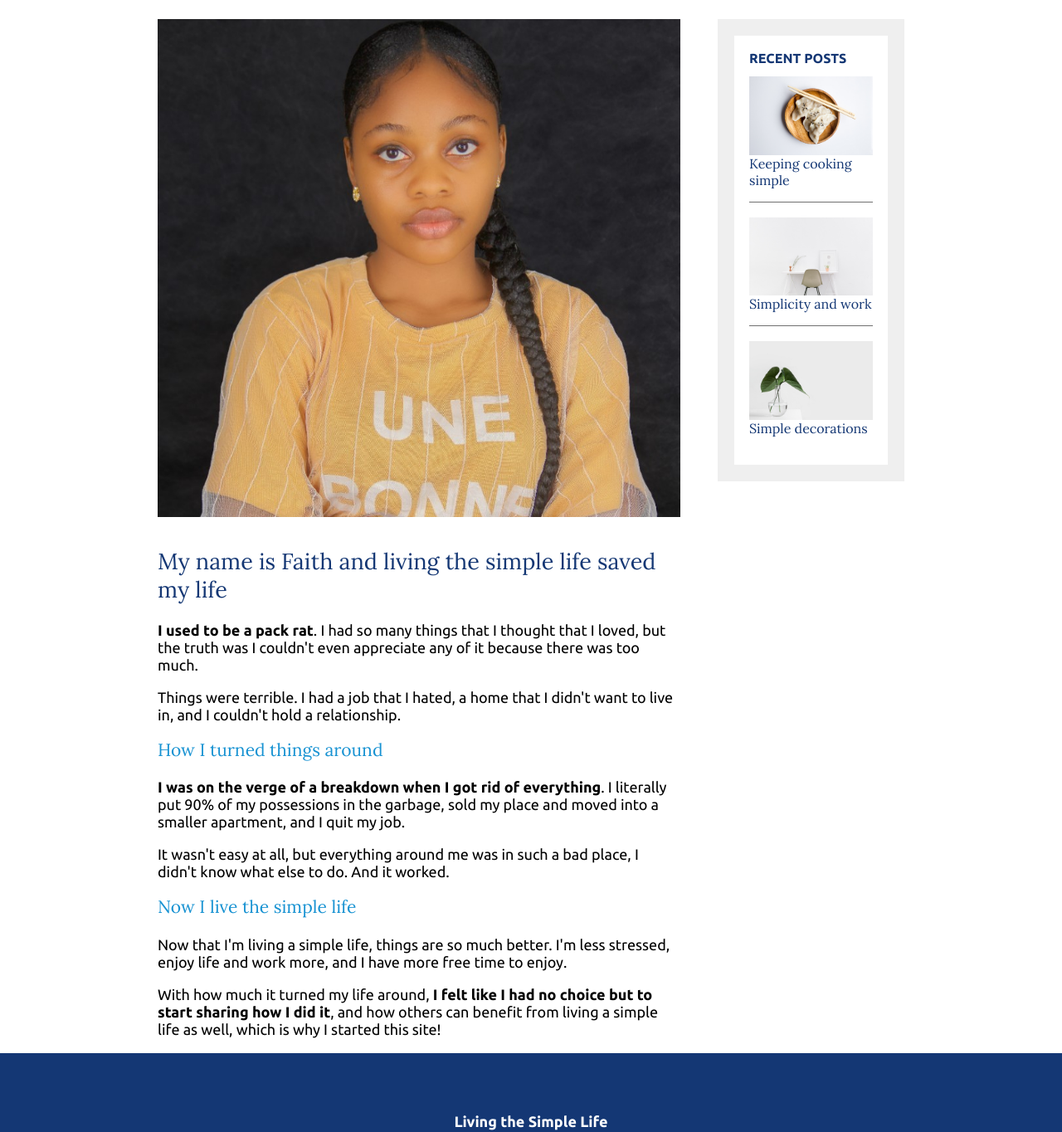
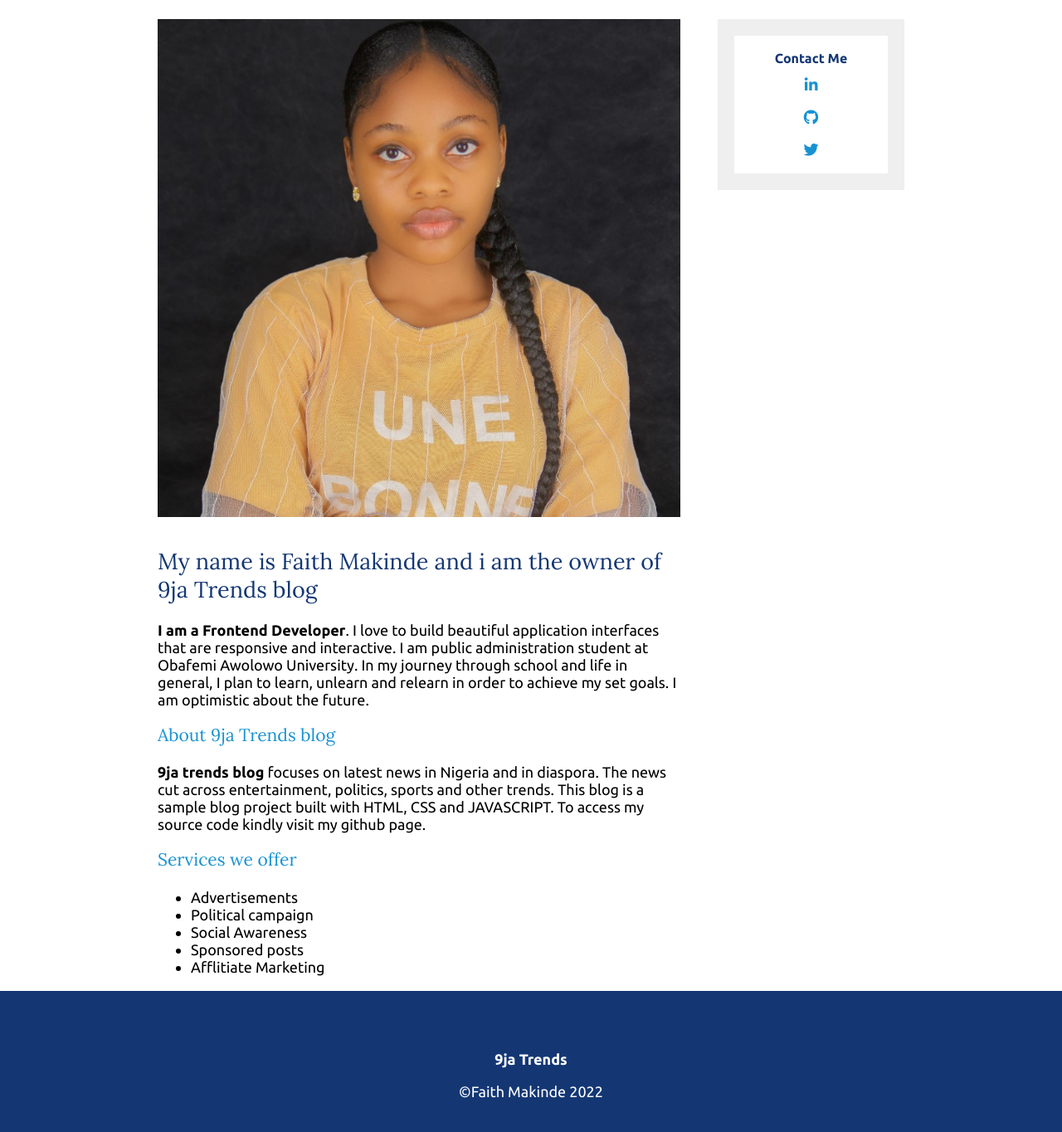
Before and after one commit to f8makinde/9ja-trends, a plain HTML site: page about-me.html in a window 1280 px wide. Shown: the part 160-1524 px from the top of the page at 83% size. Drawn offline with Linux system fonts and the light colour scheme.

Commit message:
project in progress

```diff
--- a/about-me.html
+++ b/about-me.html
@@ -7,6 +7,7 @@
     <title>Blog website</title>
     <link href="https://fonts.googleapis.com/css?family=Lora|Ubuntu:400,700&display=swap" rel="stylesheet">
     <link rel="stylesheet" href="styles.css">
+    <script src="https://kit.fontawesome.com/70204d8c46.js" crossorigin="anonymous"></script>
 </head>
 <body>
     <header>
@@ -27,40 +28,40 @@
     <div class="container container-flex">
        <main role="main">
         <img src="img/my portfolio pics.png" class="image-full">
-        <h2>My name is Faith and living the simple life saved my life</h2>
+        <h2>My name is Faith Makinde and i am the owner of 9ja Trends blog</h2>
 
-        <p><strong>I used to be a pack rat</strong>. I had so many things that I thought that I loved, but the truth was I couldn't even appreciate any of it because there was too much.</p>
-        <p>Things were terrible. I had a job that I hated, a home that I didn't want to live in, and I couldn't hold a relationship.</p>
+        <p><strong>I am a Frontend Developer</strong>. I love to build beautiful application interfaces that are responsive and interactive. I am public administration student at Obafemi Awolowo University. In my journey through school and life in general, I plan to learn, unlearn and relearn in order to achieve my set goals. I am optimistic about the future.
+        </p>
 
-        <h3>How I turned things around</h3>
-        <p><strong>I was on the verge of a breakdown when I got rid of everything</strong>. I literally put 90% of my possessions in the garbage, sold my place and moved into a smaller apartment, and I quit my job.</p>
-        <p>It wasn't easy at all, but everything around me was in such a bad place, I didn't know what else to do. And it worked.</p>
-
-        <h3>Now I live the simple life</h3>
-        <p>Now that I'm living a simple life, things are so much better. I'm less stressed, enjoy life and work more, and I have more free time to enjoy.</p>
-        <p>With how much it turned my life around, <strong>I felt like I had no choice but to start sharing how I did it</strong>, and how others can benefit from living a simple life as well, which is why I started this site!</p>
+        <h3>About 9ja Trends blog</h3>
+        <p><strong>9ja trends blog</strong> focuses on latest news in Nigeria and in diaspora. The news cut across entertainment, politics, sports and other trends. This blog is a sample blog project built with HTML, CSS and JAVASCRIPT. To access my source code kindly visit my github page.</p>
+        <h3>Services we offer</h3>
+        <ul>
+            <li>Advertisements</li>
+            <li>Political campaign</li>
+            <li>Social Awareness</li>
+            <li>Sponsored posts</li>
+            <li>Afflitiate Marketing</li>
+        </ul>
        </main>
        <aside class="sidebar">
         <div class="sidebar-widget">
-            <h2 class="widget-title">RECENT POSTS</h2>
-            <div class="widget-recent-post">
-                <h3 class="widget-recent-post-title">Keeping cooking simple</h3>
-                <img src="img/food.jpg" alt="two dumplings on a wood plate with chopsticks" class="widget-image">
+            <h2 class="widget-title" id="contact-wid">Contact Me</h2>
+            <div class="widget-recent-post" id="about-wid">
+               <a href="https://ng.linkedin.com/in/faith-makinde-7556b3239" target="_blank"><i class="fa-brands fa-linkedin-in"></i></a>
             </div>
-            <div class="widget-recent-post">
-                <h3 class="widget-recent-post-title">Simplicity and work</h3>
-                <img src="img/work.jpg" alt="a chair white chair at a white desk on a white wall" class="widget-image">
+            <div class="widget-recent-post" id="about-wid">
+               <a href="https://github.com/f8makinde" target="_blank"><i class="fa-brands fa-github"></i></a>
             </div>
-            <div class="widget-recent-post">
-                <h3 class="widget-recent-post-title">Simple decorations</h3>
-                <img src="img/deco.jpg" alt="a green plant in a clear, round vase with water in it" class="widget-image">
+            <div class="widget-recent-post" id="about-wid">
+             <a href="https://twitter.com/f8_makinde" target="_blank"><i class="fa-brands fa-twitter"></i></a>
             </div>
         </div>
        </aside>
     </div>
 
     <footer>
-        <p><strong>Living the Simple Life</strong></p>
+        <p><strong>9ja Trends</strong></p>
         <p>©Faith Makinde 2022</p>
     </footer>
 </body>
--- a/styles.css
+++ b/styles.css
@@ -275,3 +275,15 @@ nav a:focus {
 .widget-image {
     order: -1;
 }
+#about-wid {
+    border: none;
+    text-align: center;
+}
+#contact-wid{
+    text-align: center;
+
+}
+
+#about-wid a:focus{
+    color: #1792d2;
+}
```
Also changed, not shown: index.html (+12 -8 lines), recent-posts.html (+14 -11 lines), img/Asisat_Oshoala.jpg (added), img/GitHub-Logo.png (added), img/ailden prisoner.jpg (deleted), img/billboard_hot100.png (added), img/kim and kanye.jpg (added), img/logo-linkedin.png (added), img/putin.jpg (added), img/twitter.png (added), 1 other file.
